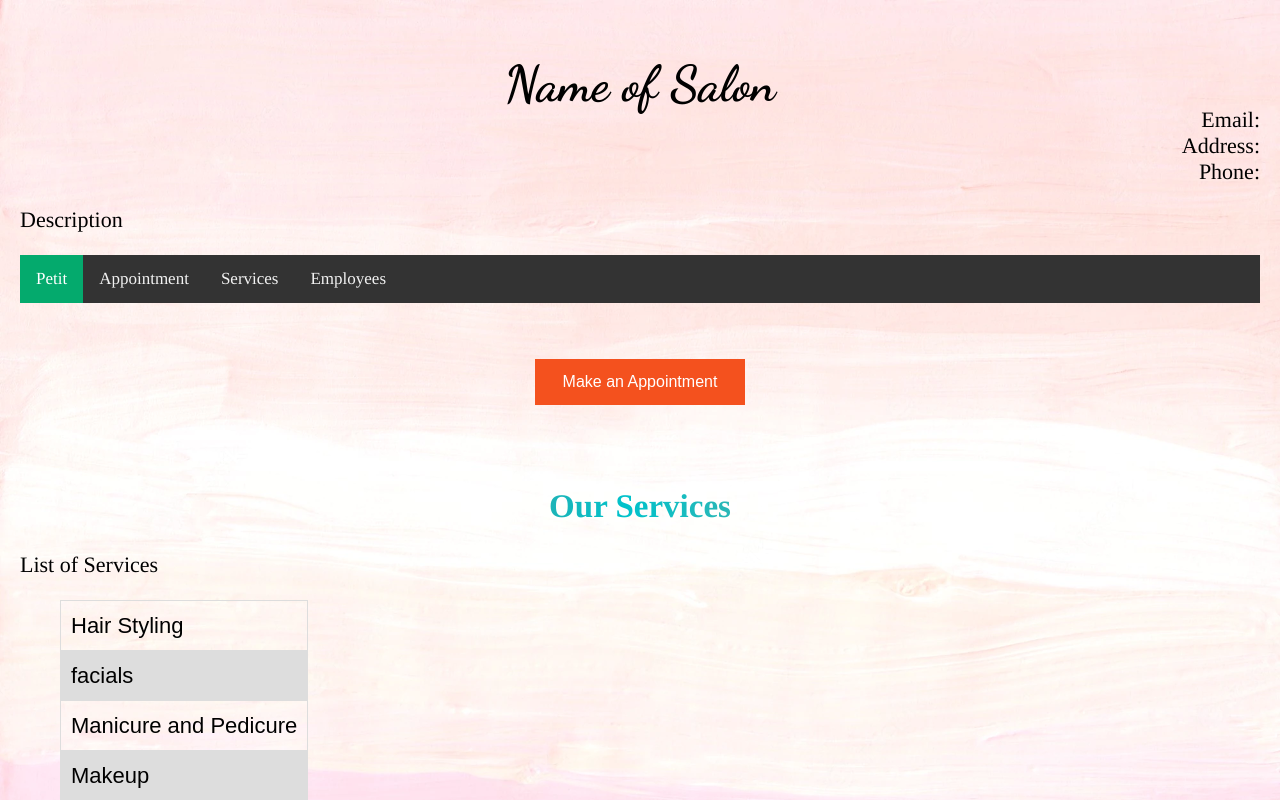
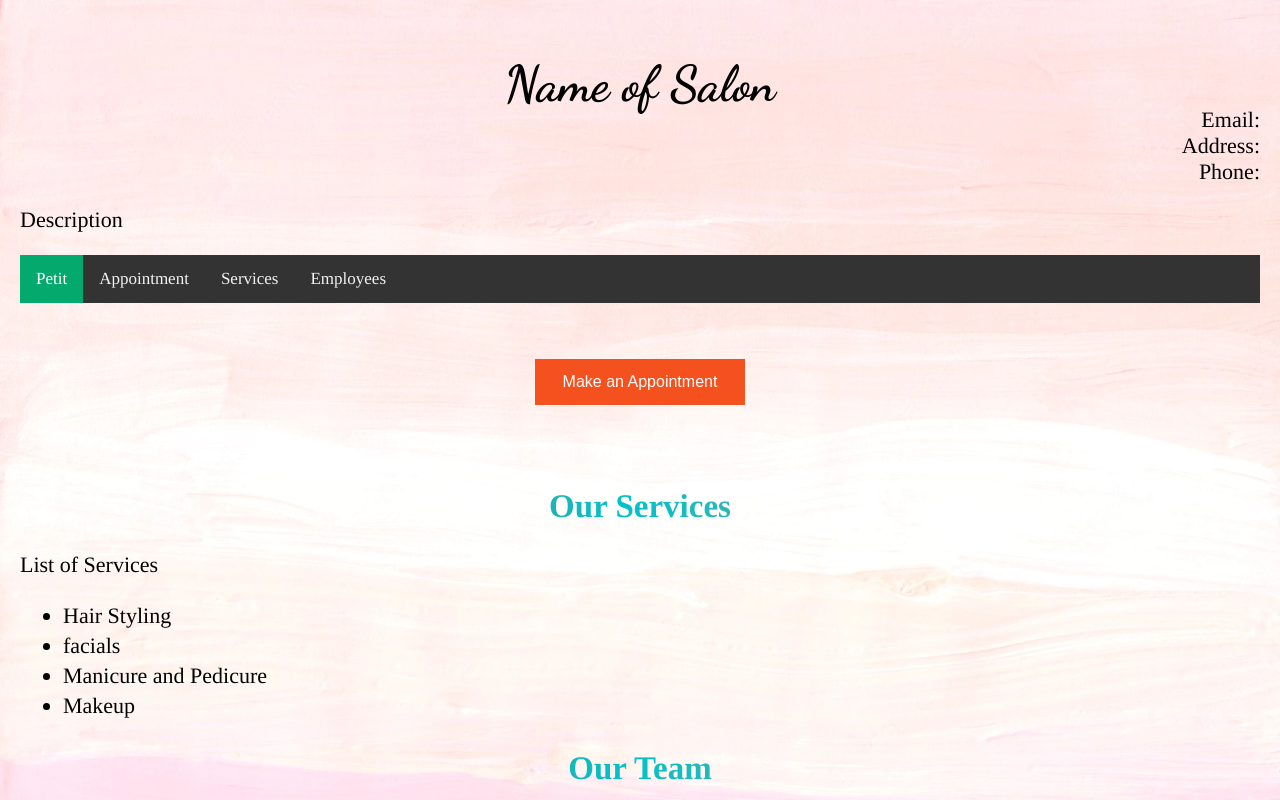
Before and after one commit to Team5SWE/Petit, a React (Create React App) app in the folder client/: page /salon in a window 1280 px wide. Shown: the top 800 px of the page. Built offline with nearby package versions, Linux system fonts and the light colour scheme; no server answers.

Commit message:
added classes to dropdown css so it doesn't affect calendar table

```diff
--- a/client/src/css/dropdown.css
+++ b/client/src/css/dropdown.css
@@ -67,7 +67,7 @@ background-color: darkcyan;
     border-radius: 100px;
 
 }
-table {
+.services-table table {
   font-family: arial, sans-serif;
   table-layout: auto;
   border-collapse: collapse;
@@ -75,7 +75,7 @@ table {
   width: 100%;
 }
 
-td {
+.services-table td {
   border: 1px solid #dddddd;
   text-align: left;
   padding: 10px;
@@ -83,11 +83,11 @@ td {
   width: 100%
 }
 
-tr:nth-child(even) {
+.services-table tr:nth-child(even) {
   background-color: #dddddd;
 }
 
-ul {
+.services-table ul {
   list-style-type: none;
 }
 header {
```
